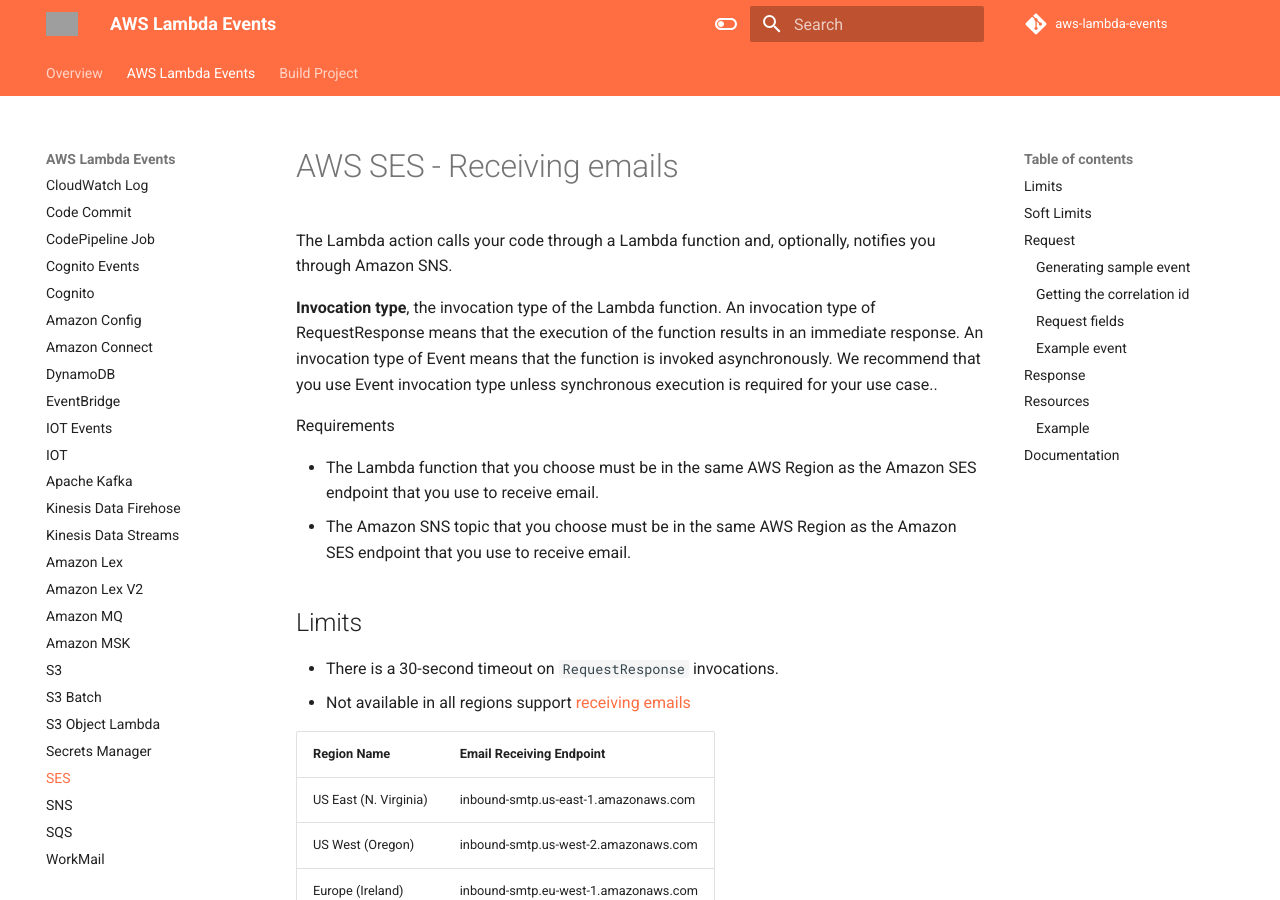
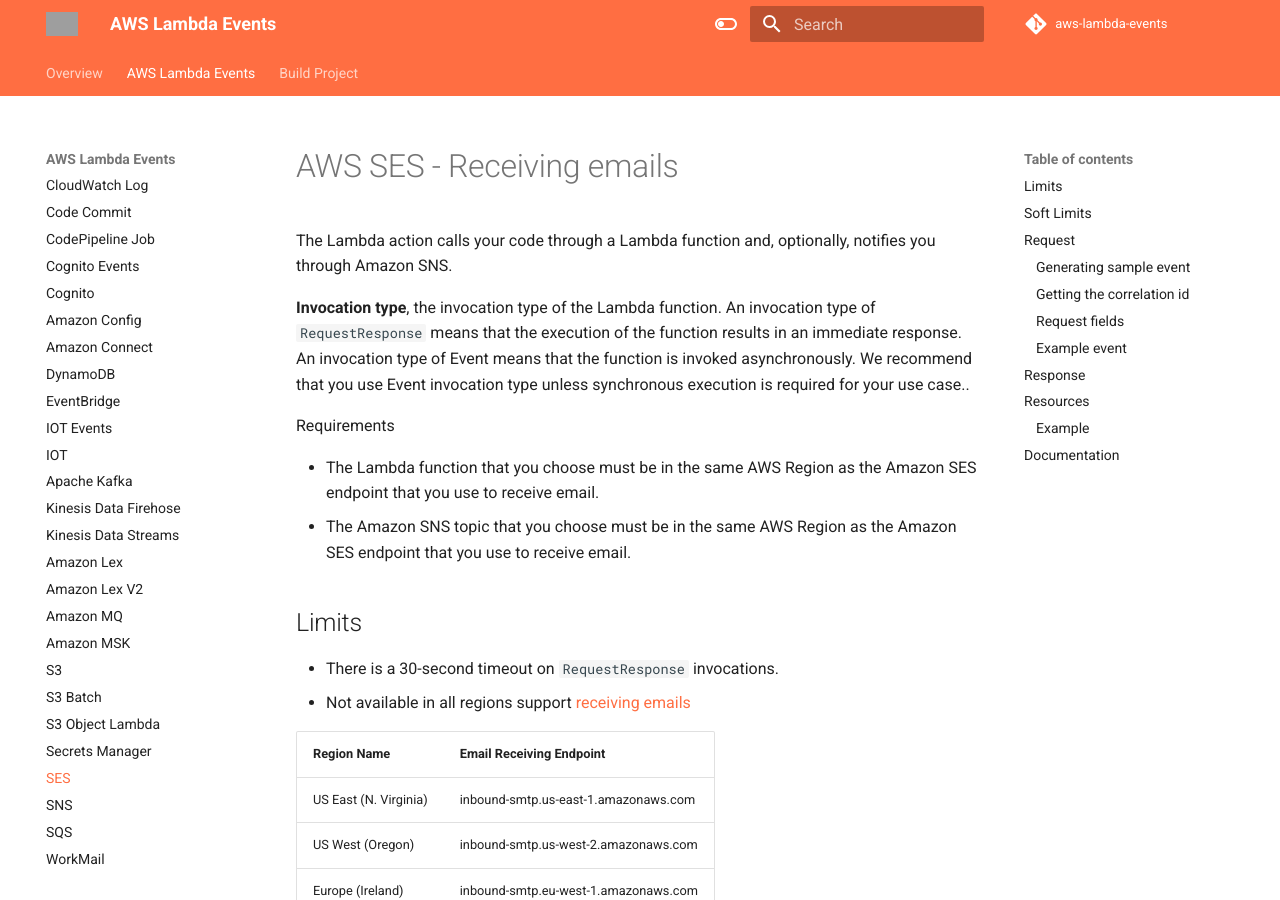
Before and after one commit to michaelbrewer/aws-lambda-events, an MkDocs documentation site: the page built from docs/ses.md, in a window 1280 px wide and 900 px high. Built offline with MkDocs 1.6.1 and Material for MkDocs 9.7.7, drawn with Linux system fonts in a browser that asks for light colours; comment, search, counter and statistics services are not loaded; grey boxes are pictures that could not be loaded.

Commit message:
Update ses.md

```diff
--- a/docs/ses.md
+++ b/docs/ses.md
@@ -7,7 +7,7 @@
 
 The Lambda action calls your code through a Lambda function and, optionally, notifies you through Amazon SNS.
 
-**Invocation type**, the invocation type of the Lambda function. An invocation type of RequestResponse means that the execution of the function results in an immediate response. An invocation type of Event means that the function is invoked asynchronously. We recommend that you use Event invocation type unless synchronous execution is required for your use case..
+**Invocation type**, the invocation type of the Lambda function. An invocation type of `RequestResponse` means that the execution of the function results in an immediate response. An invocation type of Event means that the function is invoked asynchronously. We recommend that you use Event invocation type unless synchronous execution is required for your use case..
 
 Requirements
 
```
